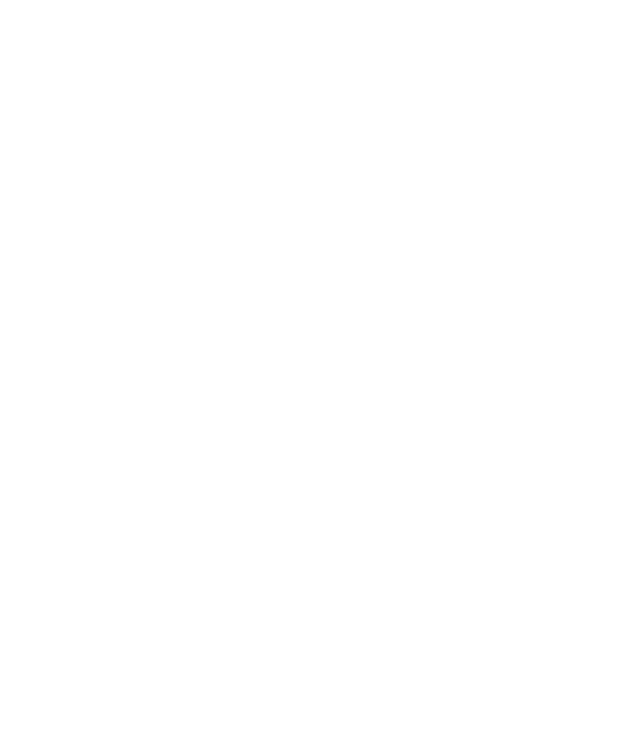
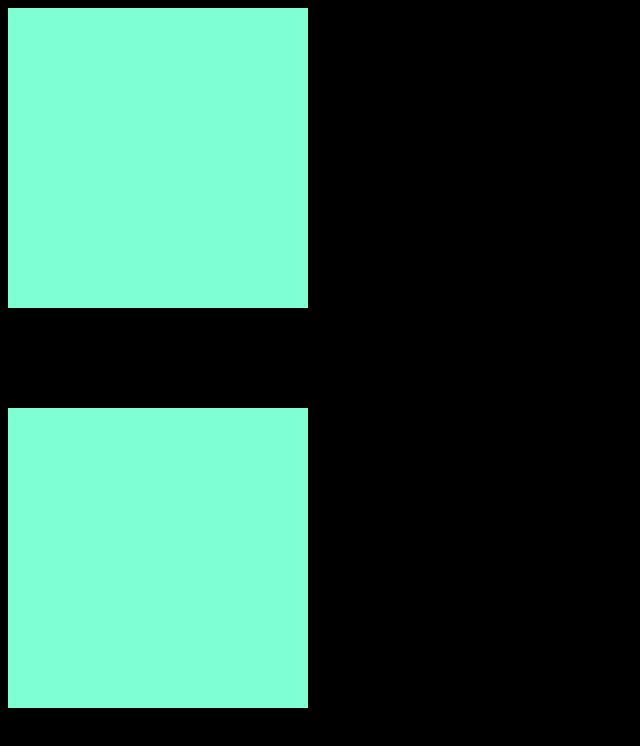
Before and after one commit to albertaljeanpierre/sliderMultiple, a plain HTML site: page index.html in a window 1280 px wide. Shown: the whole page, without its empty margins (0-640 px from the left). Drawn offline with Linux system fonts and the light colour scheme.

Commit message:
Squelette de base

```diff
--- a/index.html
+++ b/index.html
@@ -1,12 +1,38 @@
 <!DOCTYPE html>
 <html lang="fr">
+
 <head>
     <meta charset="UTF-8">
     <meta name="viewport" content="width=device-width, initial-scale=1.0">
     <title>Slider Multiple</title>
-    <script src="js/main.js"></script>
+    <script src="js/main.js" defer></script>
+    <link rel="stylesheet" href="css/styles.css">
+    <style>
+        body {
+            background-color: black;
+        }
+
+        .slider-content {
+            background-color: aquamarine;
+        }
+    </style>
 </head>
+
 <body>
+    <div class="slider">
+        <div class="slider-content" data-content="1" >
+            <div class="slider-images" data-image-start="1">
 
+            </div>
+        </div>
+    </div>
+    <div class="slider">
+        <div class="slider-content" data-content="2" >
+            <div class="slider-images" data-image-start="2">
+
+            </div>
+        </div>
+    </div>
 </body>
+
 </html>
--- a/js/main.js
+++ b/js/main.js
@@ -0,0 +1,46 @@
+// Paramétrage de l'application
+///////////////////////////////
+const sliderWidth = "300px";        // Largeur du slider (en pixel)
+const sliderHeigth = "300px";       // Hauteur du slider (en pixel)
+const slidesBottom = "100px";        // Hauteur en dessous du slider (en pixel) = zone de séparation
+const imagesURL = [];               // Contient l'ensemble des URL des images
+
+
+
+
+
+////////////////////////////////////
+// NE PAS TOUCHER AU CODE CI-APRÉS
+///////////////////////////////////
+
+const slidersElements = document.getElementsByClassName('slider');
+
+
+function init(sliderNumber) {
+
+    sliderContent = slidersElements[sliderNumber].querySelector('.slider-content');
+    console.log(sliderContent);
+    sliderContent.style.width = sliderWidth;
+    sliderContent.style.height = sliderHeigth;
+    sliderContent.style.marginBottom = slidesBottom;
+
+    console.log(sliderWidth);
+
+
+
+}
+
+function sliders() {
+
+    const nbSlider = slidersElements.length;
+
+    for (let i = 0; i < nbSlider; i++) {
+        // récupération de l'attribut data et passage en paramètre de la fonction init
+        init(i);
+
+    }
+}
+
+
+
+sliders();
```
Also changed, not shown: css/styles.css (added).
